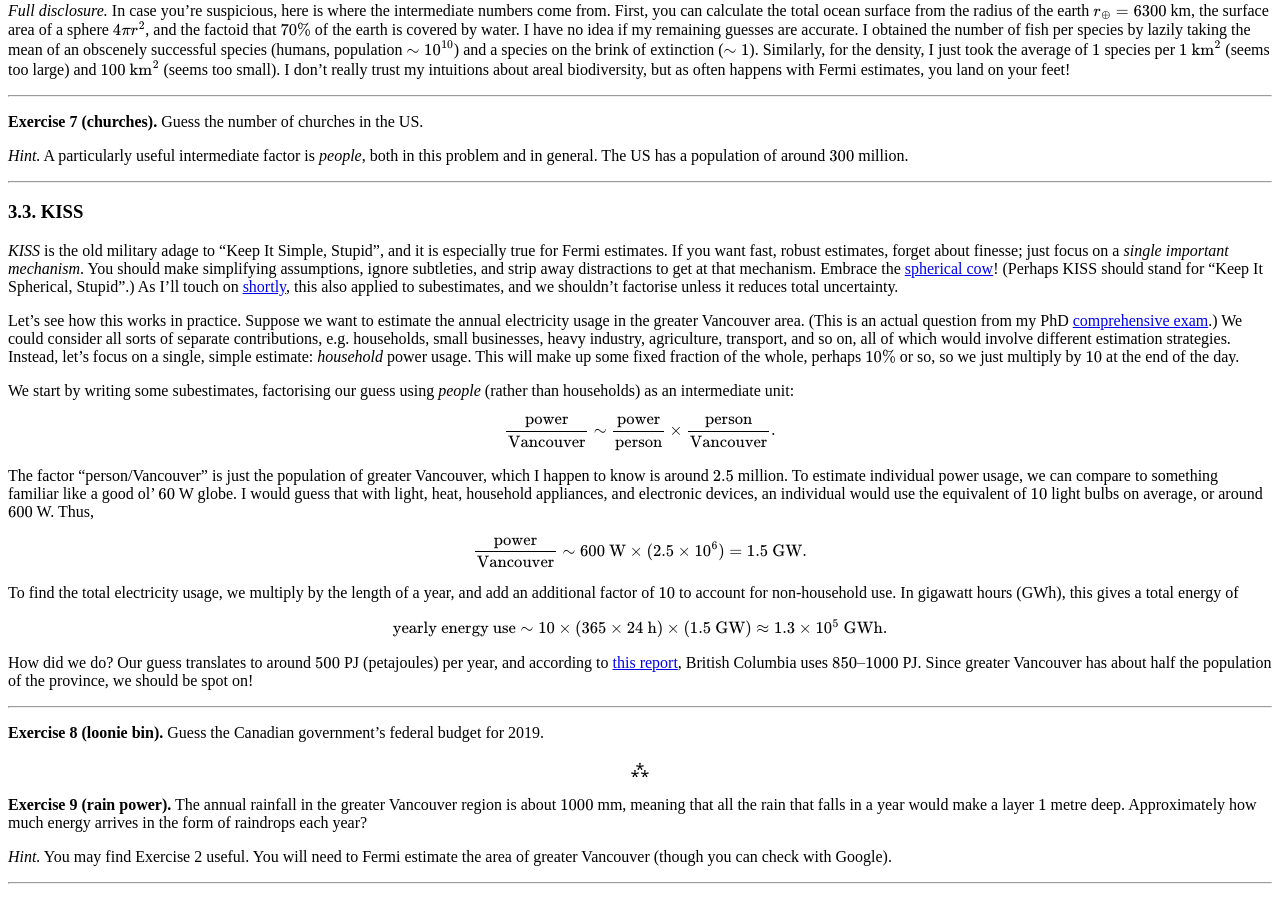
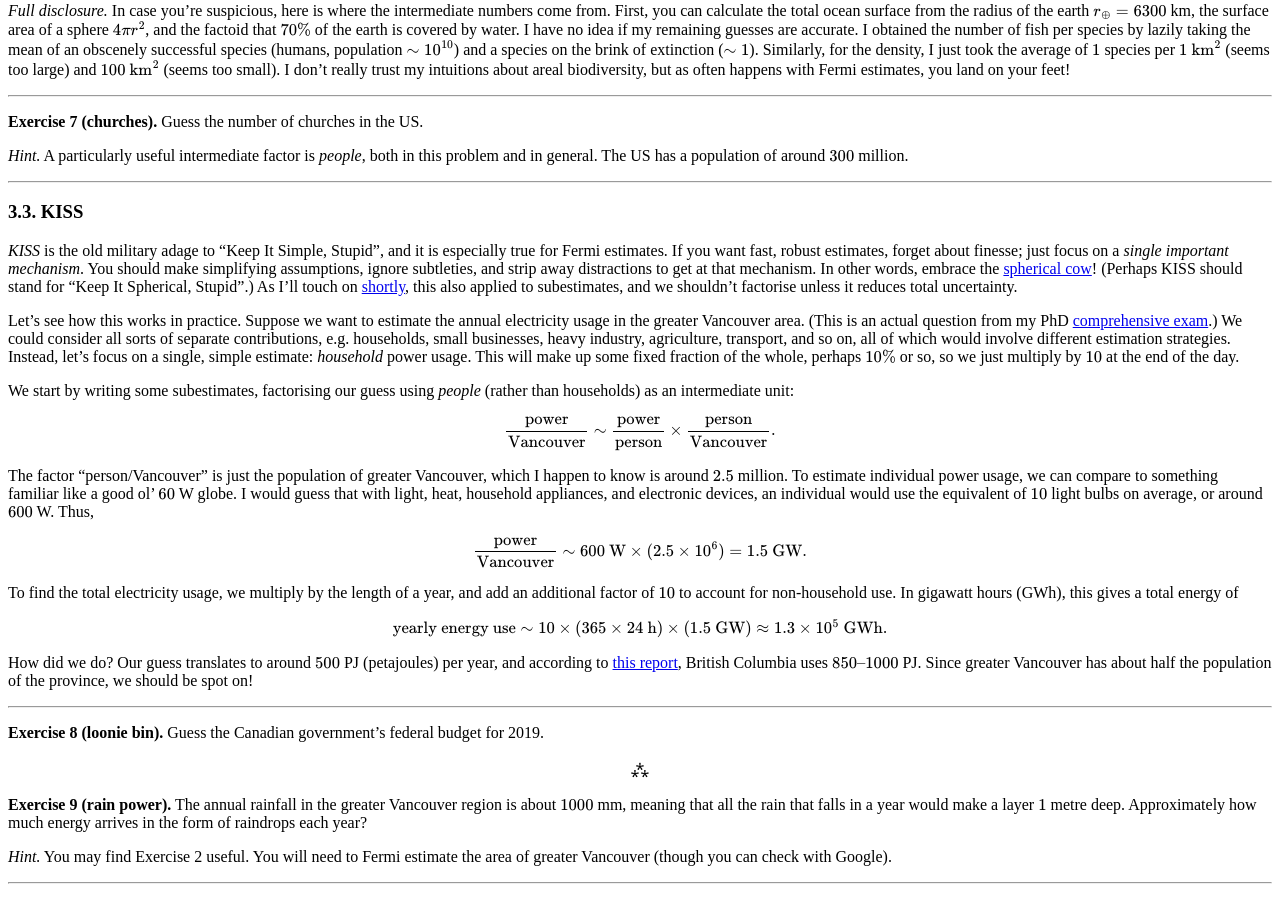
Before and after one commit to hapax/hapax.github.io, a Jekyll site: the page built from assets/simple-physics.md, in a window 1280 px wide and 900 px high, scrolled down 7729 px. Built offline with Jekyll 4.4.1, drawn with Linux system fonts in a browser that asks for light colours; our own code applies the rules of GitHub Pages for plain Markdown files; formulas are drawn with MathJax 3; a script that is not in the unit is left out.

Commit message:
Update simple-physics.md

```diff
--- a/assets/simple-physics.md
+++ b/assets/simple-physics.md
@@ -816,7 +816,7 @@ If you want fast, robust estimates, forget about finesse; just
 focus on a *single important mechanism*.
 You should make simplifying assumptions, ignore subtleties, and strip away
 distractions to get at that mechanism.
-Embrace the [spherical cow](https://en.wikipedia.org/wiki/Spherical_cow)!
+In other words, embrace the [spherical cow](https://en.wikipedia.org/wiki/Spherical_cow)!
 (Perhaps KISS should stand for "Keep It Spherical, Stupid".)
 As I'll touch on <a href="#sec-3-4">shortly</a>, this also applied to
 subestimates, and we shouldn't factorise unless it reduces total uncertainty.
```
